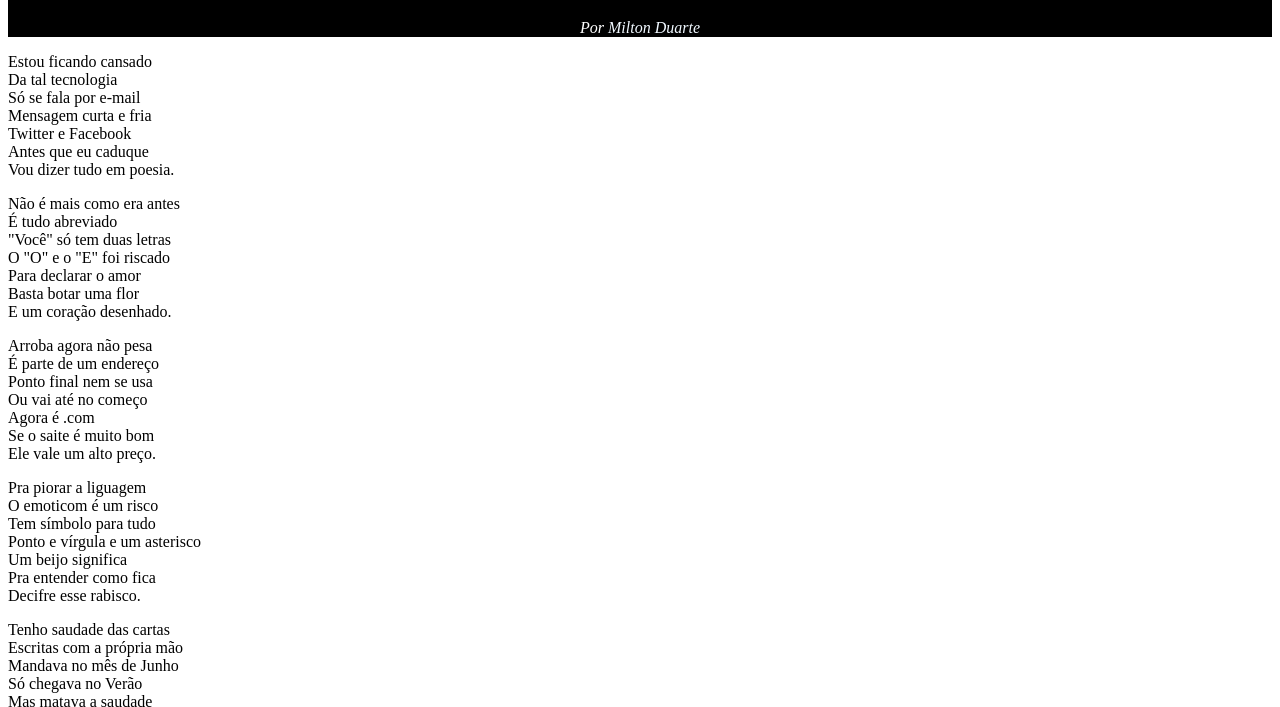
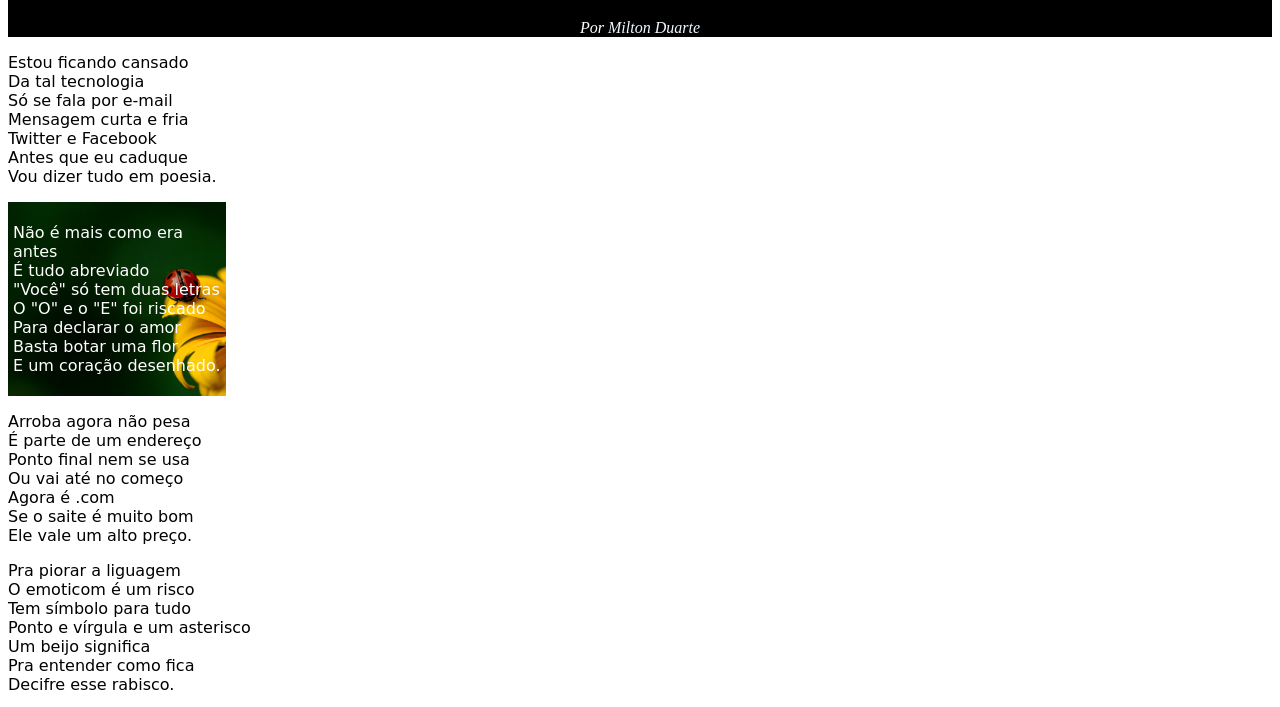
Before and after one commit to jonasfabricio/html-css, a plain HTML site: page desafios/desafio12/index.html in a window 1280 px wide. Shown: the part 61-768 px from the top of the page. Drawn offline with Linux system fonts and the light colour scheme.

Commit message:
Antes dos testes solo.

```diff
--- a/desafios/desafio12/index.html
+++ b/desafios/desafio12/index.html
@@ -13,7 +13,7 @@
     </header>
 
     <main>
-        <section>
+        <section class="normal">
             <p>
                 Estou ficando cansado<br>
                 Da tal tecnologia<br>
@@ -25,7 +25,7 @@
             </p>
         </section>
 
-        <section>
+        <section class="com-foto" id="cf1">
             <p>
                 Não é mais como era antes<br>
                 É tudo abreviado<br>
@@ -37,7 +37,7 @@
             </p>
         </section>
 
-        <section>
+        <section class="normal">
             <p>
                 Arroba agora não pesa<br>
                 É parte de um endereço<br>
@@ -59,7 +59,7 @@
             </p>
         <section>
 
-        <section>
+        <section class="com-foto" id="cf2">
             <p>
                 Tenho saudade das cartas<br>
                 Escritas com a própria mão<br>
@@ -71,7 +71,7 @@
             </p>
         </section>
 
-        <section>
+        <section class="normal">
             <p>
                 Agora, escrevo e envio<br>
                 Chegando na mesma hora<br>
--- a/desafios/desafio12/style.css
+++ b/desafios/desafio12/style.css
@@ -10,3 +10,25 @@ header a {
     text-decoration: none;
     color: aliceblue;
 }
+
+section{
+    font-family: cursive;
+}
+
+.normal {
+    background-color: white;
+}
+
+.com-foto{
+    background-color: rgba(0, 0, 0, 0.212);
+    padding: 5px;
+    width: 13em;
+}
+
+#cf1 {
+    color: white;
+    background-image: url(imagens/background001.jpg);
+    background-repeat: no-repeat;
+    background-size: cover;
+    background-attachment: scroll;
+}
```
